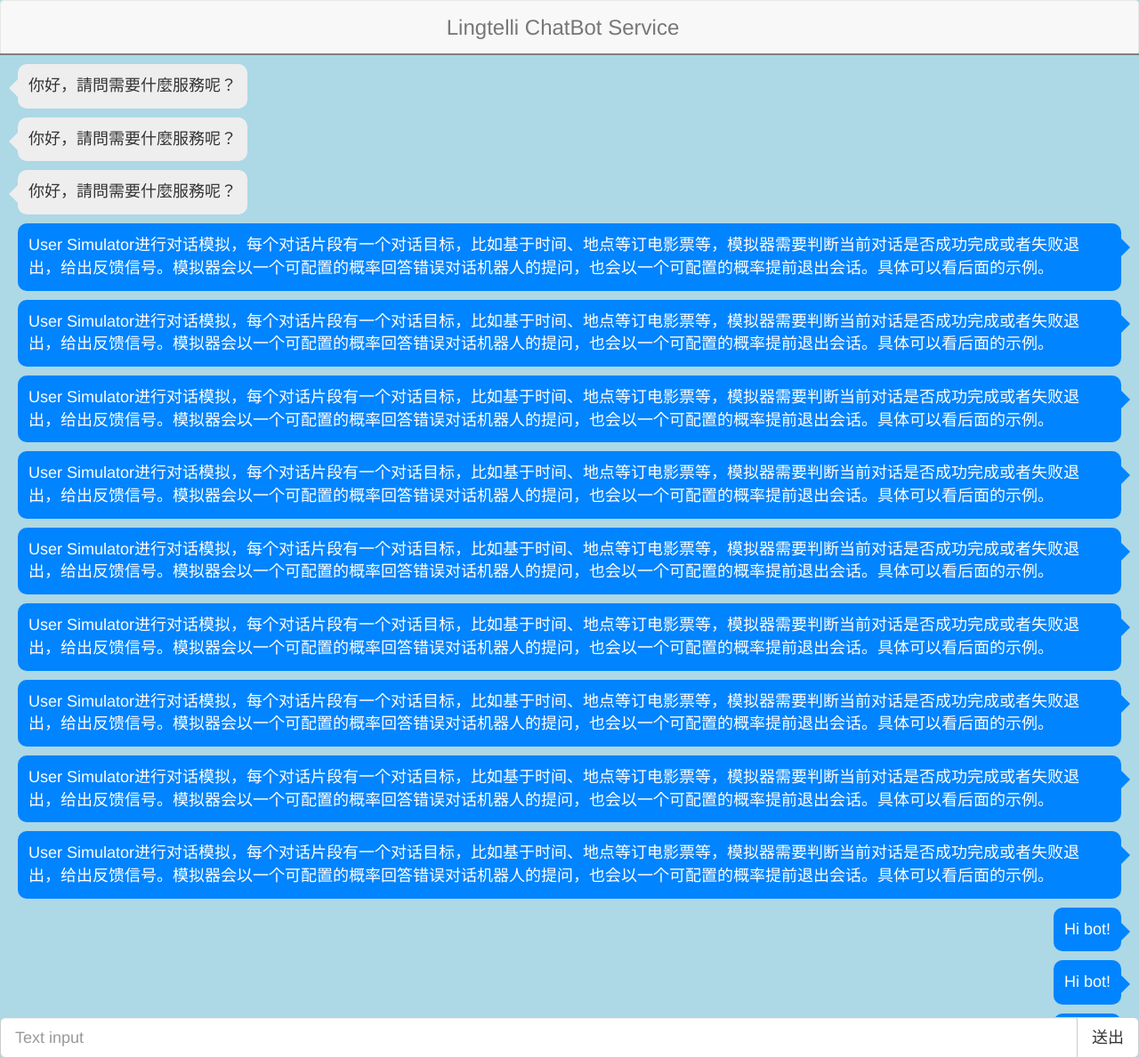
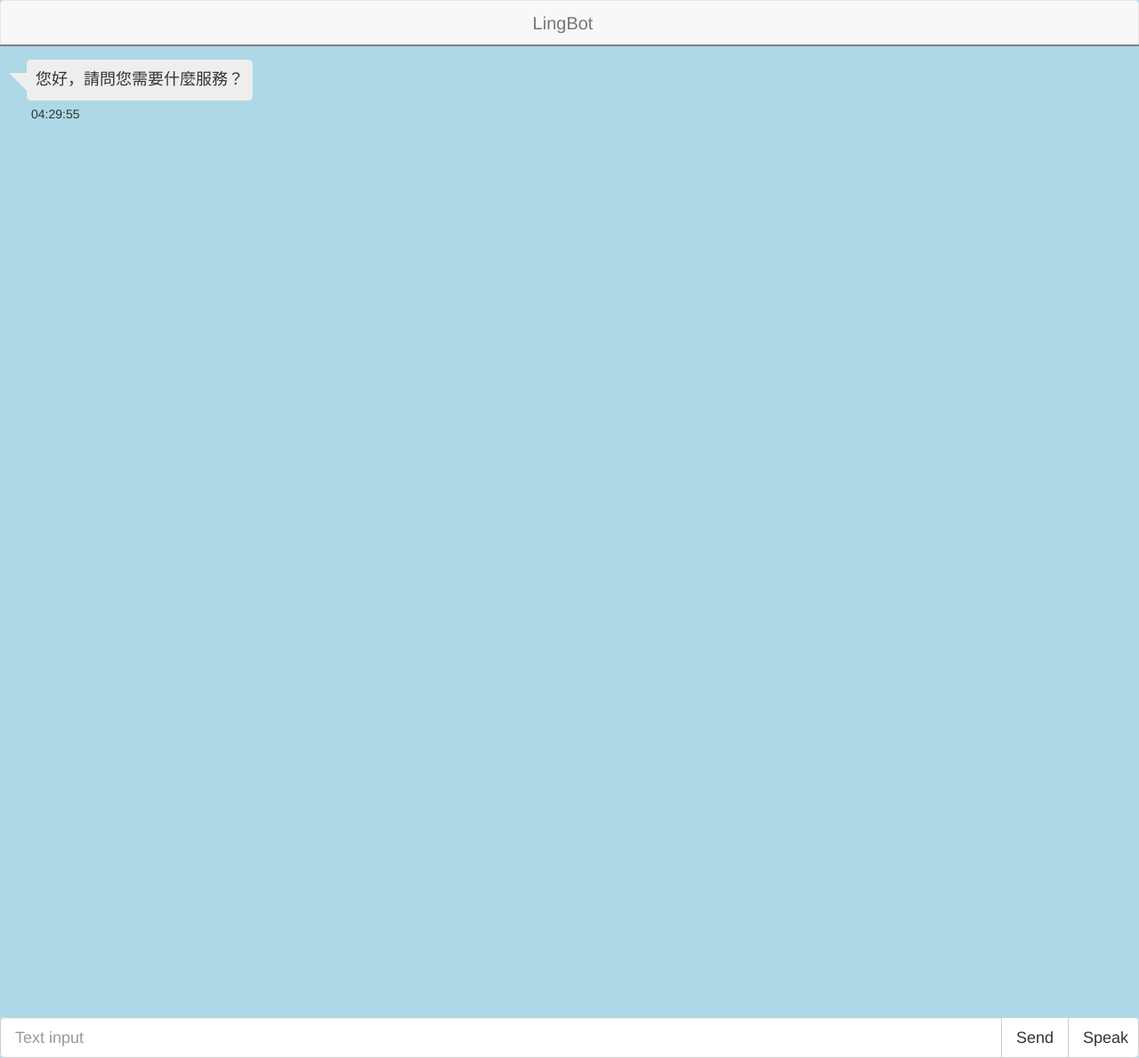
Before and after one commit to jhowliu/chatbot_demo, a Flask app: template app/templates/chatbot.html in a window 1280 px wide. Shown: the whole page at 89% size. Run offline with Flask 2, Linux system fonts and the light colour scheme; the template is opened without the code that fills it, so the values that code supplies are empty; some libraries are stand-ins or nearby versions.

Commit message:
new version

```diff
--- /dev/null
+++ b/app/lib/__init__.py
@@ -0,0 +1 @@
+import parser
--- /dev/null
+++ b/app/static/chat.js
@@ -0,0 +1,116 @@
+var Chat = {
+    add_message: function(msg, role, type) {
+        var time = Utils.format_date("HH:mm:ss");
+
+        var conversation = document.getElementsByClassName("conversation")[0]
+        var message_list = document.getElementsByClassName("message-list")
+
+        if (type == "url") {
+            msg = "<div class='wrap'>" +
+                "<iframe id='chat-iframe' frameborder=0 src='" + msg +"'></iframe>" +
+                " </div>";
+        }
+
+        if (type == "obj") {
+            msg = "<div class='wrap'><table class='table' id='schedule'>" +
+                  "<thead><th>出發時間</th><th>抵達時間</th></thead>" +
+                  Chat.create_table(msg) + "</table></div>"
+        }
+
+        var html = "<li class='message left'>" +
+                   "<div class='content bot arrow left'>" + msg + "</div>" +
+                   "<div class='message-time'>" + time + "</div></li>"
+
+        if (role == "user") {
+            html = "<li class='message right'>" +
+                   "<div class='content user arrow right'>" + msg + "</div>" +
+                   "<div class='message-time'>" + time + "</div></li>"
+
+        }
+
+        $(message_list).append(html);
+        // scroll to the bottom
+        console.log(conversation.scrollHeight)
+        conversation.scrollTop = conversation.scrollHeight;
+    },
+
+    do_add_message: function(event) {
+        var text = Utils.escape_html($("#text-field").val());
+
+        if (!text) { return; }
+
+        Chat.add_message(text, "user", "str");
+
+        Chat.ask_question(text, function(resp, msg_type) {
+            Chat.add_message(resp, "bot", msg_type);
+        });
+
+
+        $("#text-field").val("");
+    },
+
+    ask_question: function(text, callback) {
+        $.post('/foo', { "raw_text": text }, function(resp) {
+
+            if (resp == null) {
+                callback("我沒聽清楚，請再說一遍。");
+            }
+
+            resp = JSON.parse(resp);
+
+            if (resp['task'] != null && resp['dialogue_state'] == 'completed') {
+                console.log("Conversation Completed");
+
+                Chat.request_schedule(resp["task"], function(url) {
+                    callback(url, "obj");
+                });
+            }
+
+            callback(resp["dialogueReply"], "str");
+        });
+    },
+
+
+    request_schedule: function(payload, callback) {
+        $.post( '/get_schedule', { "data": JSON.stringify(payload) }, function(obj) {
+            if (obj== null) { console.log("nothing") }
+            console.log(obj)
+            callback(obj);
+        });
+    },
+
+    create_table: function(json_obj) {
+        obj = $.parseJSON(json_obj);
+        body = $('<tbody></tbody>');
+        $.each(obj, function(i, item) {
+            row = $('<tr></tr>');
+            row.append(
+                $('<td></td>').text(item.start),
+                $('<td></td>').text(item.arrival)
+            )
+            body.append(row);
+        });
+
+        return body.html()
+    },
+
+    load: function() {
+        Chat.add_message("您好，請問您需要什麼服務？", "bot", "str");
+
+        $("#text-field").keypress(function(e) {
+            var text = Utils.escape_html($("#text-field").val())
+
+            if (e.keyCode === 13 && text != "") {
+                Chat.do_add_message();
+            }
+        });
+
+        $("#send-button").click(Chat.do_add_message);
+
+        $("#speak-button").click(startDictation);
+    }
+}
+
+$(document).ready(function () {
+    Chat.load();
+});
--- a/app/static/city_code.json
+++ b/app/static/city_code.json
@@ -1,4 +1,5 @@
 {
+    "南港":"nk",
     "臺北":"tp",
     "台北":"tp",
     "雲林":"ul",
--- a/app/static/google_speech_api.js
+++ b/app/static/google_speech_api.js
@@ -8,23 +8,25 @@ if ('webkitSpeechRecognition' in window) {
     recognition.continuous = false;
     recognition.interimResults = false;
 
+    speak_btn = $("#speak-button")[0];
+
     recognition.onstart = function() {
-	$("#start_button")[0].innerText = "Stop"
-        recognizing = true; };
+        $("#speak-button")[0].innerText="Stop";
+        recognizing = true;
+    };
 
     recognition.onerror = function(event) {
-        console.log("Dictate error");
-        console.log(event.error);
+        console.log("dictate error, reason: " + event.error);
     };
 
     recognition.onend = function() {
-	$("#start_button")[0].innerText = "Talk"
+        $("#speak-button")[0].innerText="Speak";
         recognizing = false;
     };
 
     recognition.onresult = function(event) {
-        console.log(event)
         var interim_transcript = '';
+
         for (var i = event.resultIndex; i < event.results.length; ++i) {
             if (event.results[i].isFinal) {
                 final_transcript += event.results[i][0].transcript;
@@ -33,13 +35,11 @@ if ('webkitSpeechRecognition' in window) {
 
         final_transcript = capitalize(final_transcript);
 
-	add_string_in_tags("p", "你說: " + final_transcript);
+        $("#text-field").val(final_transcript);
+
+        Chat.do_add_message(final_transcript);
 
         recognition.stop();
-
-	ask_question(final_transcript)
-
-
     };
 }
 
@@ -52,11 +52,12 @@ function startDictation(event) {
         recognition.stop();
         return;
     }
+
     final_transcript = '';
     recognition.lang = 'cmn-Hant-TW';
     recognition.start();
 }
-
+/*
 function ask_question(raw_text) {
     $.post( '/foo', {"raw_text" : final_transcript}, function(response) {
 	console.log(response);
@@ -71,6 +72,7 @@ function ask_question(raw_text) {
             get_schedule(response["task"]);
             return recognition.stop();
         }
+
         startDictation(event);
     })
 }
@@ -83,6 +85,4 @@ function get_schedule(data) {
     });
 }
 
-function add_string_in_tags(tag_name, content) {
-    return $(tag_name).append("<div> " + content + " </div>")
-}
+*/
--- a/app/static/styles/chat.css
+++ b/app/static/styles/chat.css
@@ -4,57 +4,108 @@ ul {
     padding: 0;
 }
 
-ul li {
-    border-radius: 10px;
-    clear: both;
-    display:inline-block;
+div .message {
+    position: relative;
+    display: inline-block;
+    width: 100%;
     font-size: 18px;
-    font-family: Helvetica, Arial, sans-serif;
-    margin: 5px 15px 5px 15px;
-    padding: 12px;
+    margin: 5px 0px;
+}
+
+
+.message.right {
+    text-align: right;
+}
+
+.message.left {
+    text-align: left;
+}
+
+.message .message-time {
+    margin-left: 30px;
+    margin-right: 30px;
+    font-size: 14px;
 }
 
 .conversation {
     position: absolute;
     overflow: auto;
-    bottom: 20px;
+    padding-bottom: 10px;
+    bottom: 40px;
     left: 0px;
-    top: 60px;
+    top: 50px;
+    width:100%;
     border-top: 2px solid gray;
 }
 
-.user {
+.content {
+    word-wrap: break-word;
+    display: inline-block;
+    padding: 10px;
+    border-radius: 5px;
+    text-align: left;
+    margin: 5px;
+    max-width: 320px;
+    max-height: 450px;
+}
+
+.content #chat-iframe {
+    height: 1200px;
+    width: 800px;
+    border: 0;
+
+    -ms-transform: scale(0.4);
+    -moz-transform: scale(0.4);
+    -o-transform: scale(0.4);
+    -webkit-transform: scale(0.4);
+    transform: scale(0.4);
+
+    -ms-transform-origin: 0 0;
+    -moz-transform-origin: 0 0;
+    -o-transform-origin: 0 0;
+    -webkit-transform-origin: 0 0;
+
+    transform-origin: 0 0;
+}
+
+.content.user {
     background: #0084ff;
     color: #fff;
-    float: right;
+    margin-right: 25px;
+    min-height: 45px;
+    min-width: 35px;
 }
 
-.bot {
+.content.bot {
     background: #eee;
-    float: left;
+    margin-left: 25px;
+    min-height: 45px;
+    min-width: 35px;
 }
 
 .arrow.right:before {
+    border: 10px solid;
+    border-color: #0084ff transparent transparent #0084ff;
+    content: ' ';
     position: absolute;
-    content: ' ';
     width: 0;
     height: 0;
     left: auto;
     bottom: auto;
-    right: -5;
-    border: 15px solid;
-    border-color: transparent transparent transparent #0084ff;
+    margin-top: 5px;
+    right: 5px;
 }
 
 .arrow.left:before {
+    border: 10px solid;
+    border-color: #eee #eee transparent transparent;
+    content: ' ';
     position: absolute;
-    content: ' ';
     width: 0;
     height: 0;
-    left: auto;
+    left: 0;
     bottom: auto;
     right: auto;
-    left: -5;
-    border: 15px solid;
-    border-color: transparent #eee transparent transparent;
+    margin-top: 5px;
+    left: 5px;
 }
--- a/app/static/styles/style.css
+++ b/app/static/styles/style.css
@@ -1,16 +1,33 @@
 .navbar-brand {
     text-align: center;
-    height: 60px;
+    height: 50px;
     float: none;
-    font-size: 24px;
-    line-height: 60px;
+    font-size: 20px;
+    line-height: 50px;
     padding: 0px;
 }
 
+.wrap {
+    max-height: 400px;
+    max-width: 320px;
+    padding: 0;
+    overflow: auto;
+}
+
 .input-group {
+    position: relative;
+}
+
+.input-group #speak-button {
+    width: 80px;
+}
+
+.footer {
     position: absolute;
+    border-radius: 5px;
     bottom: 0px;
     left: 0px;
+    background: white;
 }
 
 .btn-lg {
--- a/app/templates/chatbot.html
+++ b/app/templates/chatbot.html
@@ -1,46 +1,38 @@
 <!DOCYTYPE html>
 <html>
-    <meta name="viewport" content="width=device-width, initial-scale=1, maximum-scale=1, user-scalable=no">
+    <meta name="viewport" content="width=device-width, initial-scale=0.75, maximum-scale=0.75, user-scalable=no">
     <head>
         <title>{{ title }}</title>
         <script src={{ url_for("static", filename="jquery-1.9.1.min.js") }}></script>
+        <script src={{ url_for("static", filename="utils.js", v="1.0") }}></script>
+        <script src={{ url_for("static", filename="chat.js", v="1.8") }}></script>
+        <script src={{ url_for("static", filename="google_speech_api.js") }}></script>
+
         <link rel=stylesheet type=text/css href="{{ url_for('static', filename='styles/bootstrap/bootstrap.min.css') }}">
-        <link rel=stylesheet type=text/css href="{{ url_for('static', filename='styles/chat.css') }}">
-        <link rel=stylesheet type=text/css href="{{ url_for('static', filename='styles/style.css') }}">
+        <link rel=stylesheet type=text/css href="{{ url_for('static', filename='styles/chat.css', v='1.1') }}">
+        <link rel=stylesheet type=text/css href="{{ url_for('static', filename='styles/style.css', v='1.4') }}">
     </head>
 
     <body>
         <nav class="navbar navbar-default">
             <div class="container-fluid">
-                <div class="navbar-brand">Lingtelli ChatBot Service</div>
+                <div class="navbar-brand">LingBot</div>
             </div>
         </nav>
+
         <div class="conversation">
-            <ul>
-                <li class="bot arrow left">你好，請問需要什麼服務呢？</li>
-                <li class="bot arrow left">你好，請問需要什麼服務呢？</li>
-                <li class="bot arrow left">你好，請問需要什麼服務呢？</li>
-                <li class="user arrow right">User Simulator进行对话模拟，每个对话片段有一个对话目标，比如基于时间、地点等订电影票等，模拟器需要判断当前对话是否成功完成或者失败退出，给出反馈信号。模拟器会以一个可配置的概率回答错误对话机器人的提问，也会以一个可配置的概率提前退出会话。具体可以看后面的示例。</li>
-                <li class="user arrow right">User Simulator进行对话模拟，每个对话片段有一个对话目标，比如基于时间、地点等订电影票等，模拟器需要判断当前对话是否成功完成或者失败退出，给出反馈信号。模拟器会以一个可配置的概率回答错误对话机器人的提问，也会以一个可配置的概率提前退出会话。具体可以看后面的示例。</li>
-                <li class="user arrow right">User Simulator进行对话模拟，每个对话片段有一个对话目标，比如基于时间、地点等订电影票等，模拟器需要判断当前对话是否成功完成或者失败退出，给出反馈信号。模拟器会以一个可配置的概率回答错误对话机器人的提问，也会以一个可配置的概率提前退出会话。具体可以看后面的示例。</li>
-                <li class="user arrow right">User Simulator进行对话模拟，每个对话片段有一个对话目标，比如基于时间、地点等订电影票等，模拟器需要判断当前对话是否成功完成或者失败退出，给出反馈信号。模拟器会以一个可配置的概率回答错误对话机器人的提问，也会以一个可配置的概率提前退出会话。具体可以看后面的示例。</li>
-                <li class="user arrow right">User Simulator进行对话模拟，每个对话片段有一个对话目标，比如基于时间、地点等订电影票等，模拟器需要判断当前对话是否成功完成或者失败退出，给出反馈信号。模拟器会以一个可配置的概率回答错误对话机器人的提问，也会以一个可配置的概率提前退出会话。具体可以看后面的示例。</li>
-                <li class="user arrow right">User Simulator进行对话模拟，每个对话片段有一个对话目标，比如基于时间、地点等订电影票等，模拟器需要判断当前对话是否成功完成或者失败退出，给出反馈信号。模拟器会以一个可配置的概率回答错误对话机器人的提问，也会以一个可配置的概率提前退出会话。具体可以看后面的示例。</li>
-                <li class="user arrow right">User Simulator进行对话模拟，每个对话片段有一个对话目标，比如基于时间、地点等订电影票等，模拟器需要判断当前对话是否成功完成或者失败退出，给出反馈信号。模拟器会以一个可配置的概率回答错误对话机器人的提问，也会以一个可配置的概率提前退出会话。具体可以看后面的示例。</li>
-                <li class="user arrow right">User Simulator进行对话模拟，每个对话片段有一个对话目标，比如基于时间、地点等订电影票等，模拟器需要判断当前对话是否成功完成或者失败退出，给出反馈信号。模拟器会以一个可配置的概率回答错误对话机器人的提问，也会以一个可配置的概率提前退出会话。具体可以看后面的示例。</li>
-                <li class="user arrow right">User Simulator进行对话模拟，每个对话片段有一个对话目标，比如基于时间、地点等订电影票等，模拟器需要判断当前对话是否成功完成或者失败退出，给出反馈信号。模拟器会以一个可配置的概率回答错误对话机器人的提问，也会以一个可配置的概率提前退出会话。具体可以看后面的示例。</li>
-                <li class="user arrow right">Hi bot!</li>
-                <li class="user arrow right">Hi bot!</li>
-                <li class="user arrow right">Hi bot!</li>
-                <li class="bot arrow left"> hello world</li>
-                <li class="bot arrow left"> 安安hello world</li>
+            <ul class="message-list">
             </ul>
         </div>
-        <div class="input-group">
-            <input type="text" class="form-control input-lg" maxLength="50" placeholder="Text input">
-            <span class="input-group-btn">
-                <button type="button" class="btn btn-lg">送出</button>
-            </span>
+
+        <div class="footer">
+            <div class="input-group">
+                <input type="text" id="text-field" class="form-control input-lg" maxLength="50" placeholder="Text input">
+                <div class="input-group-btn">
+                    <button type="button" id="send-button" class="btn btn-lg">Send</button>
+                    <button type="button" id="speak-button" class="btn btn-lg">Speak</button>
+                </div>
+            </div>
         </div>
 
     </body>
```
Also changed, not shown: app/lib/parser.py (added, +25 -0 lines), app/model.py (+15 -9 lines), app/static/chatbox.js (added, +22 -0 lines), app/static/styles/chatbox.css (added, +53 -0 lines), app/static/utils.js (added, +37 -0 lines), app/templates/settings.html (added, +17 -0 lines), app/views.py (+30 -5 lines), app/static/resources/img/bot.png (added), app/static/resources/img/exit.png (added).
